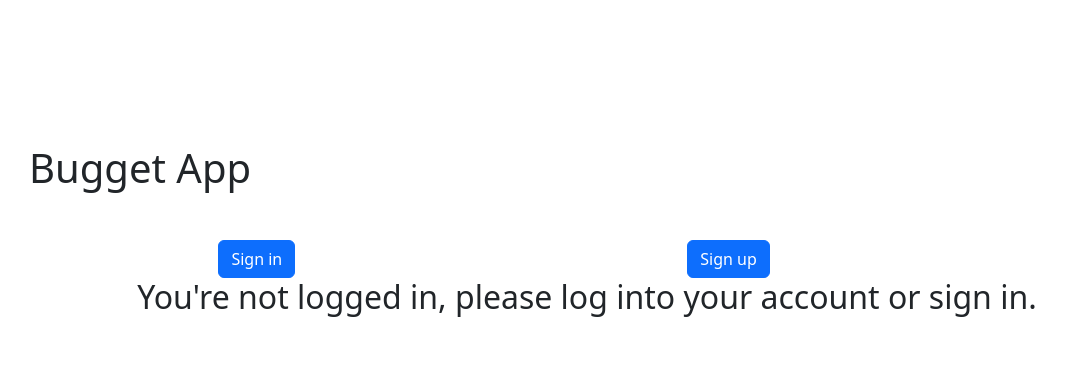
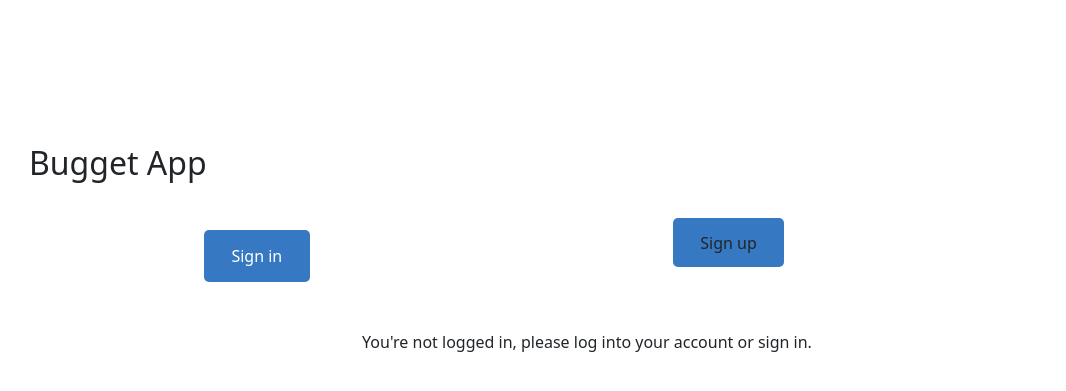
Before and after one commit to PabloEGonz/bugget-app, a Rails app: page /user in a window 1280 px wide. Shown: the top 391 px of the page, without its empty margins (53-1119 px from the left). Run offline with Rails 7, Linux system fonts and the light colour scheme; some libraries are stand-ins or nearby versions.

Commit message:
Improve styling for splash screen

```diff
--- a/app/views/users/index.html.erb
+++ b/app/views/users/index.html.erb
@@ -1,12 +1,12 @@
 <div class="pt-5">
-  <div class="display-6">Bugget App</div>
+  <h2 class="">Bugget App</h2>
   <div class="row g-3 mt-4">
     <div class="col-md-5 mt-4 text-center">
-      <%= button_to "Sign in", new_user_session_path, class:'btn btn-primary' %>
+      <%= button_to "Sign in", new_user_session_path, class:'button button-blue' %>
     </div>
     <div class="col-md-5 mt-4 text-center">
-      <%= link_to "Sign up", new_user_registration_path, class:'btn btn-primary' %>
+      <%= link_to "Sign up", new_user_registration_path, class:'button button-blue custom-link' %>
     </div>
   </div>
-  <div class="h2 text-center">You're not logged in, please log into your account or sign in.</div>
+  <p class="text-center px-5 my-5">You're not logged in, please log into your account or sign in.</p>
 </div>
```
